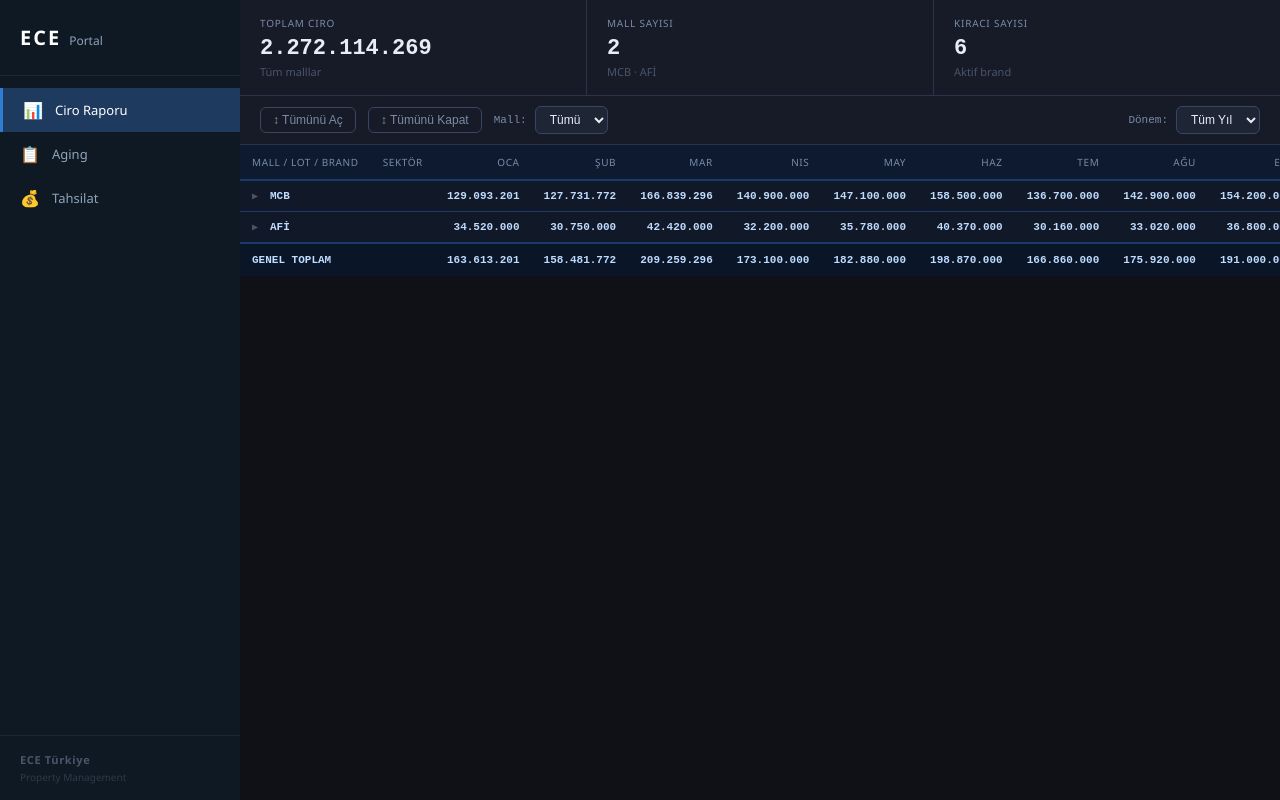
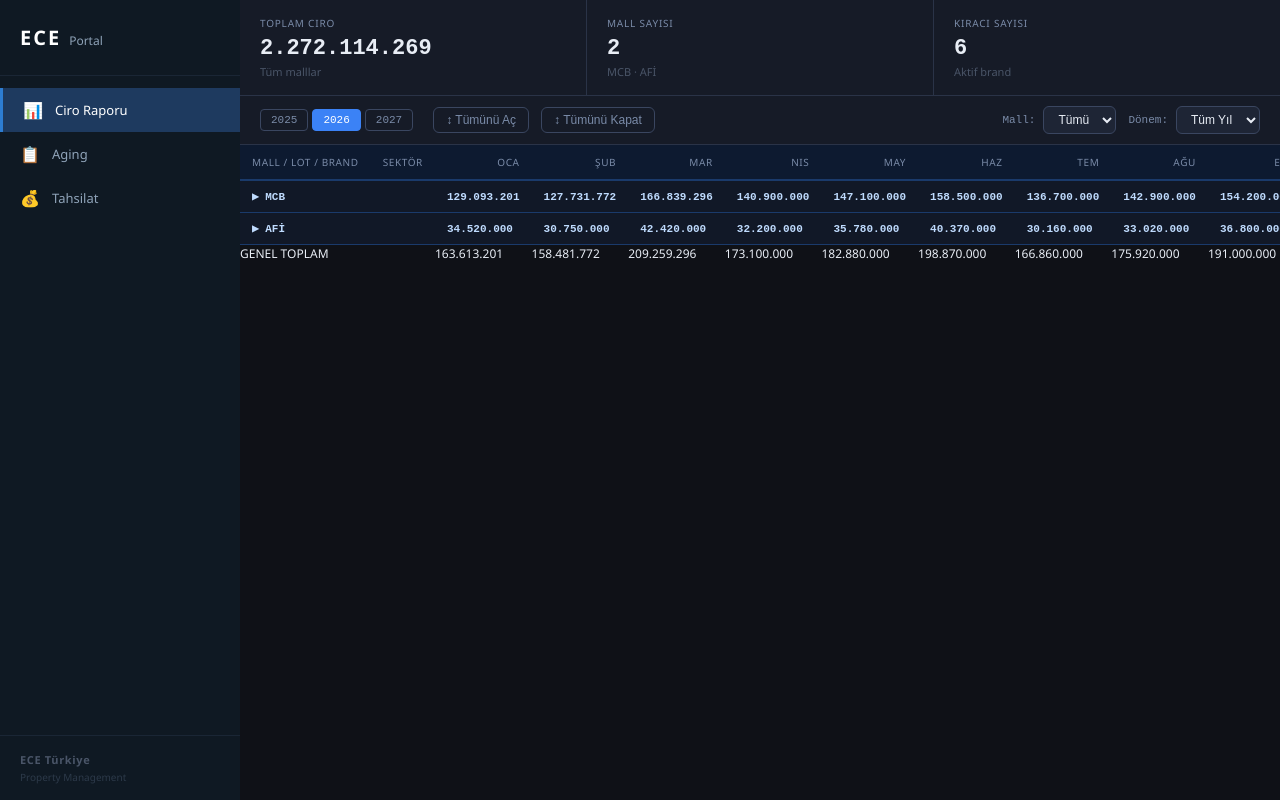
Before and after one commit to ulkembetill-fub/ece-portal, an Angular app: page /ciro in a window 1280 px wide. Built offline with nearby package versions, Linux system fonts and the light colour scheme.

Commit message:
yil tablari eklendi

```diff
--- a/src/app/features/ciro/ciro.css
+++ b/src/app/features/ciro/ciro.css
@@ -52,6 +52,35 @@
   flex-shrink: 0;
 }
 
+.year-tabs {
+  display: flex;
+  gap: 4px;
+  margin-right: 8px;
+}
+
+.year-tab {
+  font-family: monospace;
+  font-size: 11px;
+  padding: 4px 10px;
+  border-radius: 4px;
+  border: 1px solid #3a4660;
+  background: transparent;
+  color: #7a8ba8;
+  cursor: pointer;
+  transition: all 0.15s;
+}
+
+.year-tab.active {
+  background: #3b82f6;
+  color: #fff;
+  border-color: #3b82f6;
+}
+
+.year-tab:hover:not(.active) {
+  border-color: #3b82f6;
+  color: #e8edf5;
+}
+
 .btn {
   background: transparent;
   color: #7a8ba8;
@@ -75,7 +104,7 @@
   margin-left: auto;
 }
 
-.filter-group:first-of-type {
+.filter-group + .filter-group {
   margin-left: 0;
 }
 
@@ -128,7 +157,6 @@
 
 thead th.num { text-align: right; }
 
-/* MALL SATIRI */
 tr.mall-row {
   background: #111827;
   cursor: pointer;
@@ -143,7 +171,6 @@
   border-bottom: 1px solid #1a3a6b;
 }
 
-/* LOT SATIRI */
 tr.lot-row {
   background: #141e30;
   cursor: pointer;
@@ -157,51 +184,8 @@
   font-size: 11px;
 }
 
-/* BRAND SATIRI */
 tr.brand-row { background: #0f1117; }
 tr.brand-row:hover { background: #141a24; }
 tr.brand-row td {
   padding: 7px 12px;
-  color: #7a8ba8;
-  border-bottom: 1px solid #1a2035;
-  font-size: 12px;
-}
-
-/* TOPLAM SATIRI */
-tr.total-row {
-  background: #0a1628;
-}
-tr.total-row td {
-  padding: 10px 12px;
-  font-weight: 600;
-  font-family: monospace;
-  color: #bfdbfe;
-  border-top: 2px solid #1a3a6b;
-  font-size: 11px;
-}
-
-td.num {
-  text-align: right;
-  font-family: monospace;
-  color: #e8edf5;
-}
-
-td.total {
-  font-weight: 600;
-  color: #bfdbfe;
-}
-
-.expand-icon {
-  font-size: 9px;
-  margin-right: 6px;
-  color: #4a5568;
-}
-
-.badge {
-  border: 1px solid;
-  border-radius: 4px;
-  padding: 2px 7px;
-  font-size: 10px;
-  font-family: monospace;
-  white-space: nowrap;
-}
+  color: #
--- a/src/app/features/ciro/ciro.html
+++ b/src/app/features/ciro/ciro.html
@@ -21,8 +21,17 @@
 
   <!-- TOOLBAR -->
   <div class="toolbar">
+    <div class="year-tabs">
+      @for (y of years; track y) {
+        <button class="year-tab" [class.active]="selectedYear === y" (click)="selectYear(y)">
+          {{ y }}
+        </button>
+      }
+    </div>
+
     <button class="btn" (click)="expandAll()">↕ Tümünü Aç</button>
     <button class="btn" (click)="collapseAll()">↕ Tümünü Kapat</button>
+
     <div class="filter-group">
       <span class="filter-label">Mall:</span>
       <select [(ngModel)]="selectedMall" (change)="applyFilters()">
--- a/src/app/features/ciro/ciro.ts
+++ b/src/app/features/ciro/ciro.ts
@@ -17,14 +17,27 @@
 
   selectedMall = '';
   selectedMonth = 0;
+  selectedYear: number;
+  years: number[] = [];
   malls: string[] = [];
 
   expandedMalls: Set<string> = new Set();
   expandedLots: Set<string> = new Set();
 
+  constructor() {
+    const now = new Date().getFullYear();
+    this.selectedYear = now;
+    this.years = [now - 1, now, now + 1];
+  }
+
   ngOnInit() {
     this.allData = this.getMockData();
     this.malls = [...new Set(this.allData.map(d => d.mall))];
+    this.buildTree();
+  }
+
+  selectYear(year: number) {
+    this.selectedYear = year;
     this.buildTree();
   }
 
@@ -114,10 +127,6 @@
     return amounts;
   }
 
-  getGrandTotal() {
-    return this.tree.reduce((sum, mall) => sum + this.getTotal(mall.months), 0);
-  }
-
   getGrandMonths(): number[] {
     const result = Array(12).fill(0);
     this.tree.forEach(mall => mall.months.forEach((v: number, i: number) => result[i] += v));
```
